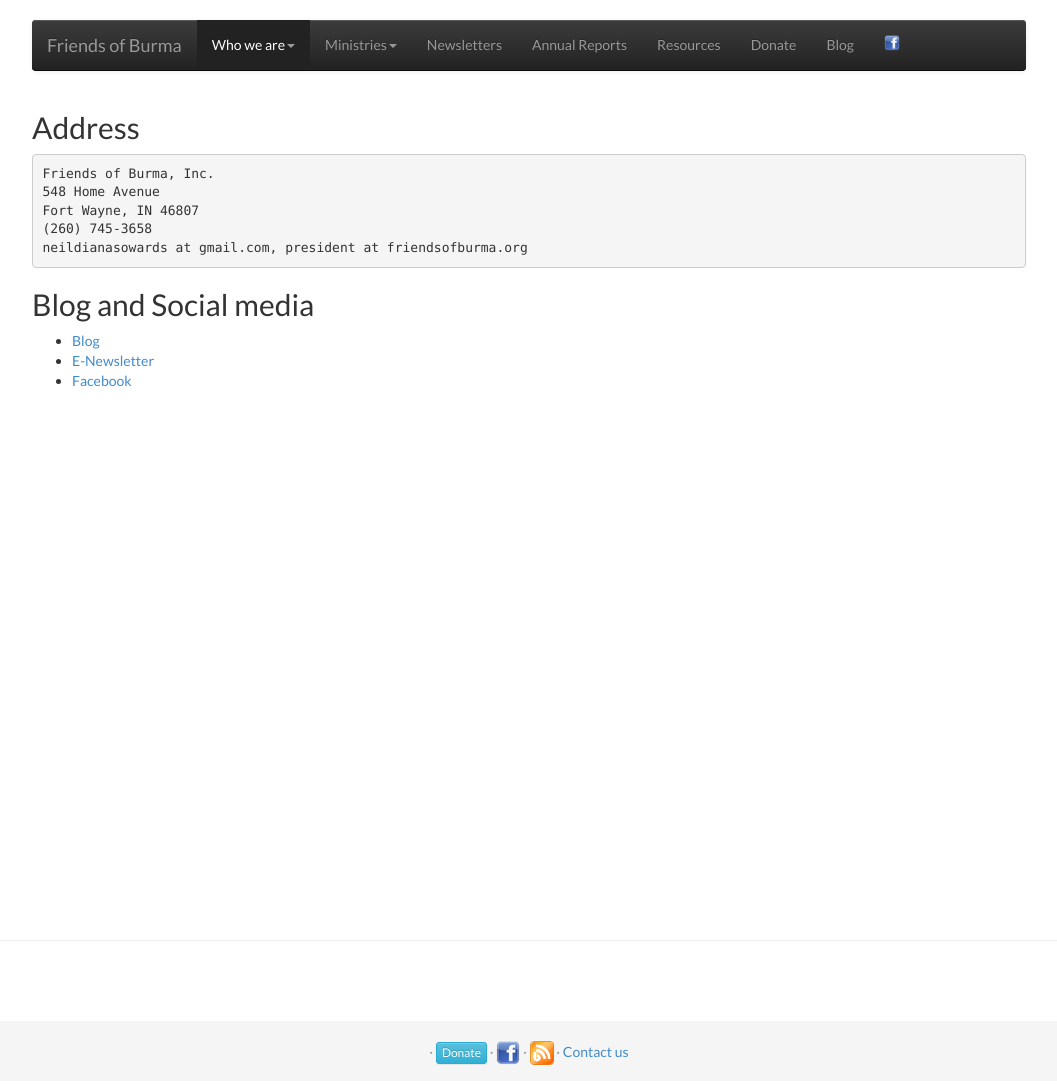
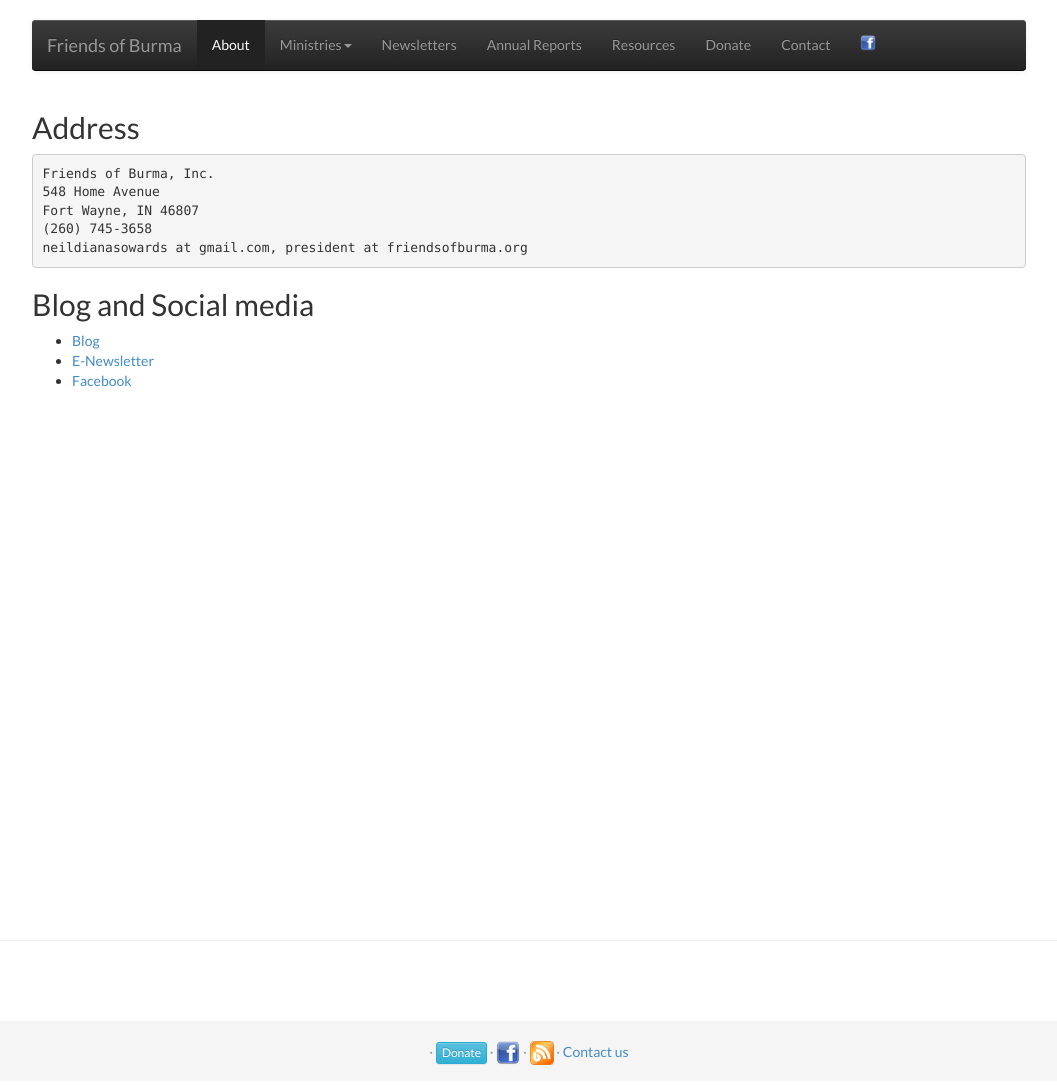
Before and after one commit to friendsofburma/friendsofburma.github.io, a Jekyll site: the page built from _pages/contact.md, in a window 1280 px wide. Shown: the whole page, without its empty margins (111-1168 px from the left). Built offline with Jekyll 4.4.1, drawn with Linux system fonts in a browser that asks for light colours.

Commit message:
menu: about and contact as seperate items.

```diff
--- a/_includes/_menu.html
+++ b/_includes/_menu.html
@@ -12,13 +12,8 @@
                 </div>
                 <div class="navbar-collapse collapse">
                     <ul class="nav navbar-nav">
-                        <li class="dropdown {% if page.link == 'about' %}active{% endif %}">
-                            <a href="/about" class="dropdown-toggle" data-toggle="dropdown">
-                                Who we are<b class="caret"></b></a>
-                            <ul class="dropdown-menu">
-                                <li><a href="/about">About us</a></li>
-                                <li><a href="/contact">Contact us</a></li>
-                            </ul>
+                        <li {% if page.link == 'about' %}class="active"{% endif %}>
+                            <a href="/about">About</a>
                         </li>
                         <li class="dropdown {% if page.link == 'ministries' %}active{% endif %}">
                             <a href="/ministries" class="dropdown-toggle" data-toggle="dropdown">
@@ -43,8 +38,8 @@
                         <li {% if page.link == 'donate' %}class="active"{% endif %}>
                             <a href="/donate">Donate</a>
                         </li>
-                        <li>
-                            <a href="http://blog.friendsofburma.org">Blog</a>
+                        <li {% if page.link == 'contact' %}class="active"{% endif %}>
+                            <a href="/contact">Contact</a>
                         </li>
                         <li>
                             <a href="https://www.facebook.com/Friends-of-Burma-Inc-533976606619004/">
```
